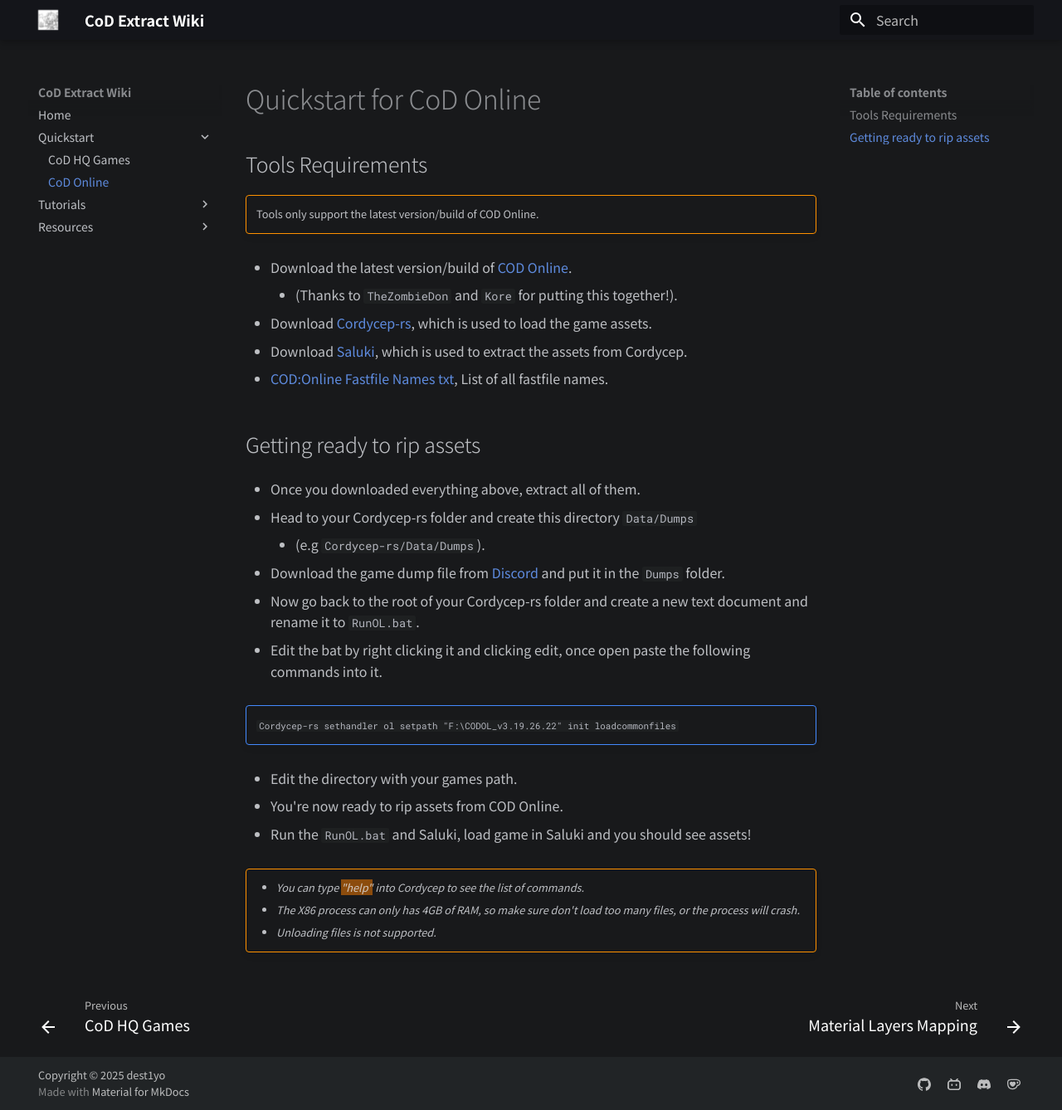
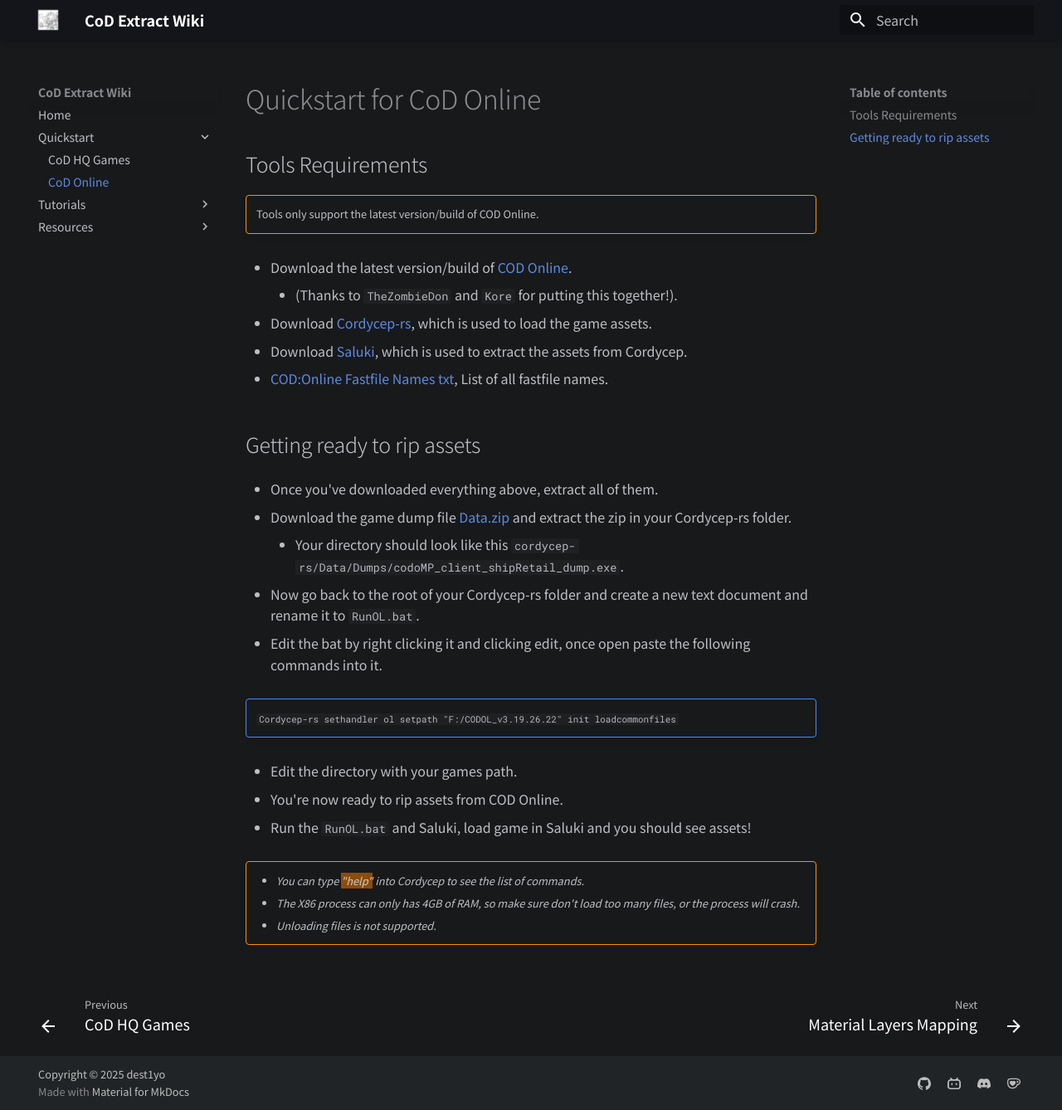
Before and after one commit to dest1yo/cod-extract-wiki, an MkDocs documentation site: the page built from docs/quickstart/cod_online.md, in a window 1280 px wide and 1338 px high. Shown: the whole window at 83% size. Built offline with MkDocs 1.6.1 and Material for MkDocs 9.7.7, drawn with Linux system fonts in a browser that asks for light colours.

Commit message:
game dump for codo

```diff
--- a/docs/quickstart/cod_online.md
+++ b/docs/quickstart/cod_online.md
@@ -16,19 +16,17 @@
 
 ## Getting ready to rip assets
 
-- Once you downloaded everything above, extract all of them.
+- Once you've downloaded everything above, extract all of them.
 
-- Head to your Cordycep-rs folder and create this directory `Data/Dumps`
-    - (e.g `Cordycep-rs/Data/Dumps`).
-
-- Download the game dump file from [Discord](discord://discord.com/channels/1191534071055130645/1302004278935945218/1425520730833158154) and put it in the `Dumps` folder.
+- Download the game dump file [Data.zip](../assets/Data.zip) and extract the zip in your Cordycep-rs folder.
+    - Your directory should look like this `cordycep-rs/Data/Dumps/codoMP_client_shipRetail_dump.exe`.
 
 - Now go back to the root of your Cordycep-rs folder and create a new text document and rename it to `RunOL.bat`.
 
 - Edit the bat by right clicking it and clicking edit, once open paste the following commands into it.
 
 !!! note ""
-    `Cordycep-rs sethandler ol setpath "F:\CODOL_v3.19.26.22" init loadcommonfiles`
+    `Cordycep-rs sethandler ol setpath "F:/CODOL_v3.19.26.22" init loadcommonfiles`
 
 - Edit the directory with your games path.
 
```
Also changed, not shown: 1 other file.
